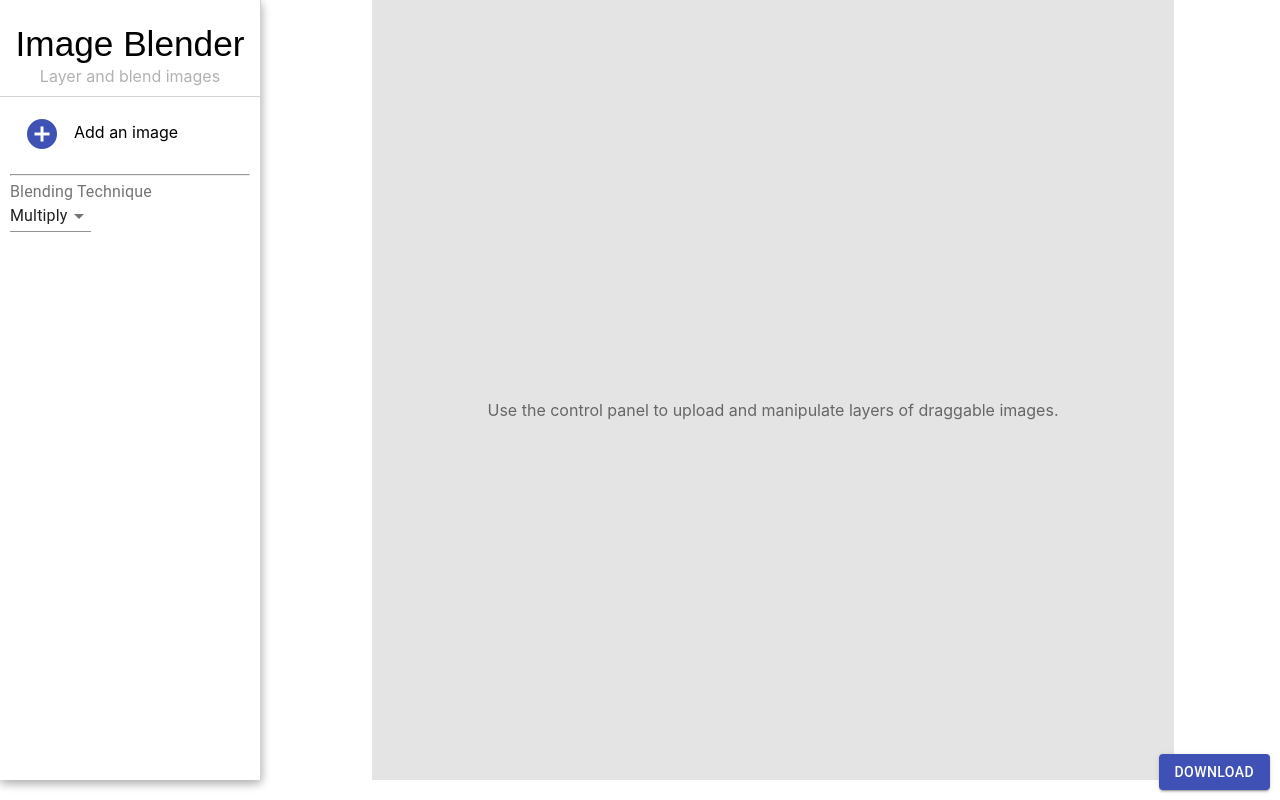
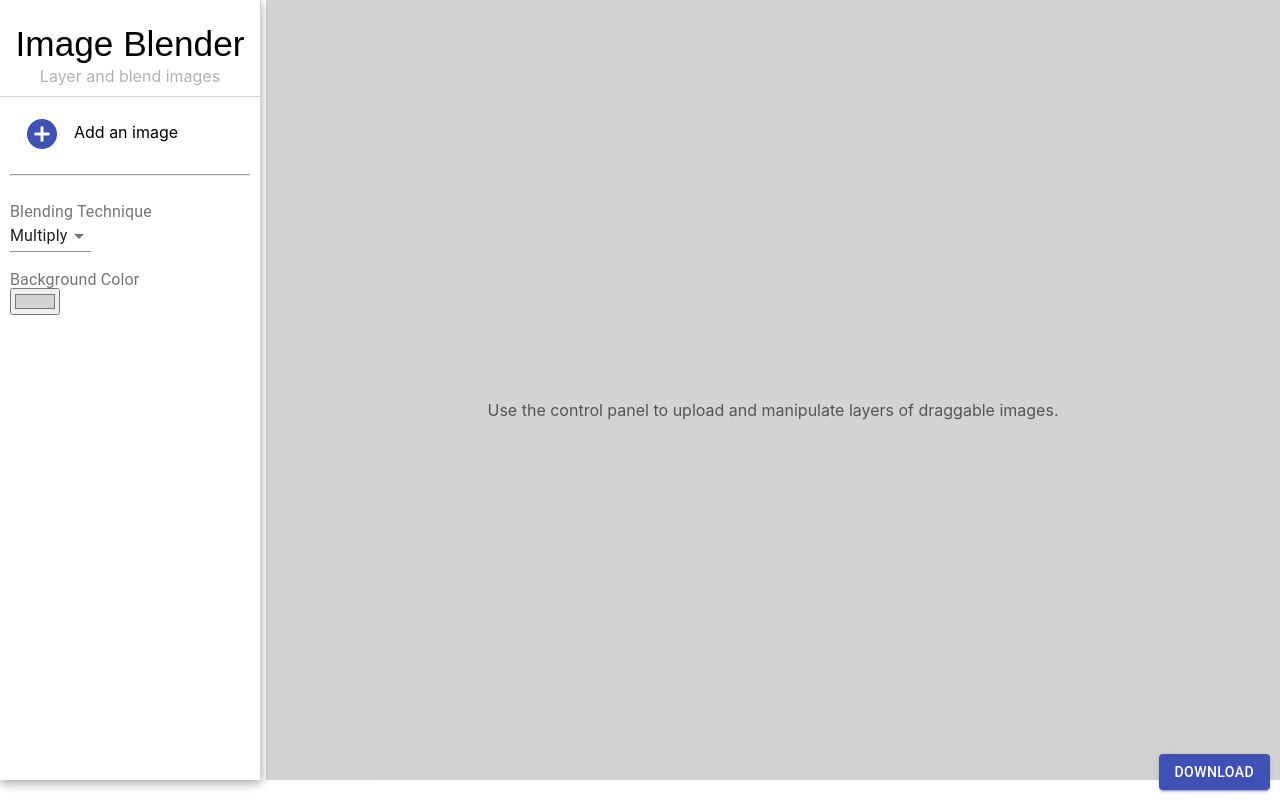
Before and after one commit to mkfreeman/image-blender, a React (Create React App) app: page / in a window 1280 px wide. Built offline with nearby package versions, Linux system fonts and the light colour scheme.

Commit message:
Add background color

```diff
--- a/src/App.js
+++ b/src/App.js
@@ -14,7 +14,8 @@
         super(props);
         this.state = {
             imageLayers: 1,
-            blendMode: "multiply"
+            blendMode: "multiply",
+            backgroundColor: "#d3d3d3"
         };
     }
     download() {
@@ -48,9 +49,10 @@
                             })
                             }
                             <hr></hr>
+                            <br />
 
                         </div>
-                        <AppControls value={this.state.blendMode} update={(val) => this.handleControlChange("blendMode", val)} />
+                        <AppControls backgroundColor={this.state.backgroundColor} value={this.state.blendMode} update={(id, val) => this.handleControlChange(id, val)} />
                     </div>
                     <div id="canvasContainer"
                         style={{
@@ -60,7 +62,8 @@
                             position: "absolute",
                             width: window.innerWidth - 266,
                             height: window.innerHeight - 20,
-                            mixBlendMode: this.state.blendMode
+                            mixBlendMode: this.state.blendMode,
+                            backgroundColor: this.state.backgroundColor
                         }}
                     >
                         {Array.from(Array(this.state.imageLayers).keys()).map((d, i) => {
@@ -78,9 +81,8 @@
                                 textAlign: "center",
                                 margin: "auto",
                                 verticalAlign: "middle"
-
                             }}>
-                                <div style={{ opacity: .6, backgroundColor: "#d3d3d3", height: "100vh", paddingTop: "50vh" }}>
+                                <div style={{ opacity: .6, backgroundColor: this.state.backgroundColor, height: "100vh", paddingTop: "50vh" }}>
                                     <div>Use the control panel to upload and manipulate layers of draggable images.</div>
                                 </div>
                             </div>
--- a/src/AppControls.js
+++ b/src/AppControls.js
@@ -26,11 +26,18 @@
         return (
             <div>
                 <InputLabel htmlFor="blend-mode">Blending Technique</InputLabel>
-                <Select name="blend-mode" value={this.props.value} onChange={(e, val) => this.props.update(e.target.value)}>
+                <Select name="blend-mode" value={this.props.value} onChange={(e, val) => this.props.update("blendMode", e.target.value)}>
                     {options.map((d) =>
-                        <option key={d} value={d}>{d.charAt(0).toUpperCase() + d.slice(1)}</option>
+                        <option key={d} value={d} style={{ cursor: "pointer" }}>{d.charAt(0).toUpperCase() + d.slice(1)}</option>
                     )}
                 </Select>
+                <br />
+                <br />
+                <div>
+                    <InputLabel htmlFor="color">Background Color</InputLabel>
+                    <input type="color" name="color" value={this.props.backgroundColor} onChange={(e, val) => this.props.update("backgroundColor", e.target.value)} />
+                </div>
+
             </div>
         )
     }
```
